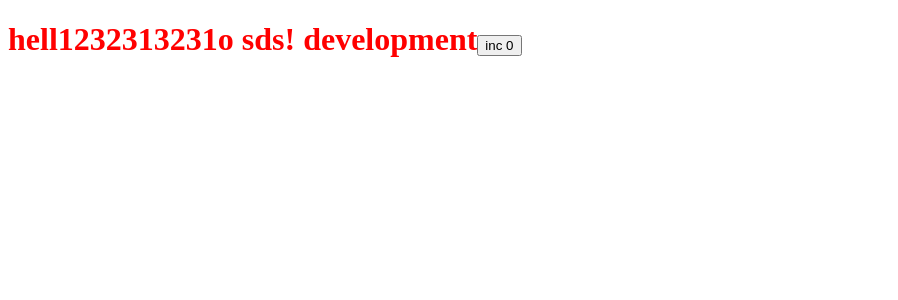
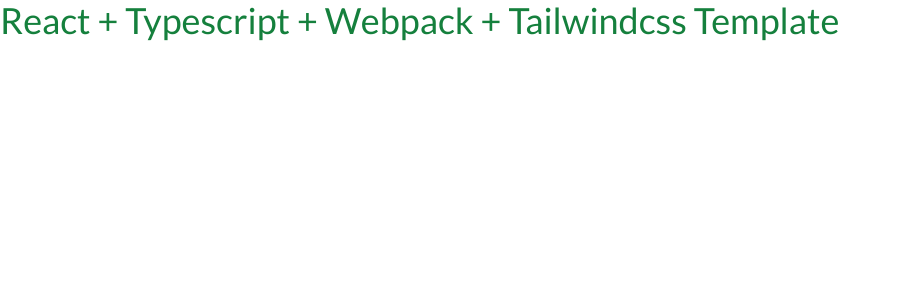
Before and after one commit to leejss/react-with-webpack, a React app: page / in a window 1280 px wide. Shown: the top 300 px of the page, without its empty margins (0-898 px from the left). Built offline with nearby package versions, Linux system fonts and the light colour scheme.

Commit message:
tailwindcss

```diff
--- a/index.html
+++ b/index.html
@@ -3,6 +3,12 @@
   <head>
     <meta charset="UTF-8" />
     <meta name="viewport" content="width=device-width, initial-scale=1.0" />
+    <link rel="preconnect" href="https://fonts.googleapis.com" />
+    <link rel="preconnect" href="https://fonts.gstatic.com" crossorigin />
+    <link
+      href="https://fonts.googleapis.com/css2?family=Lato:ital,wght@0,100;0,300;0,400;0,700;0,900;1,100;1,300;1,400;1,700;1,900&display=swap"
+      rel="stylesheet"
+    />
     <title>Hello</title>
   </head>
   <body>
--- a/package.json
+++ b/package.json
@@ -11,8 +11,12 @@
     "format": "prettier --write \"./src/**/*.{js,jsx,ts,tsx,json,css,scss,md}\""
   },
   "dependencies": {
+    "autoprefixer": "^10.4.13",
+    "postcss": "^8.4.18",
+    "postcss-loader": "^7.0.1",
     "react": "^18.2.0",
-    "react-dom": "^18.2.0"
+    "react-dom": "^18.2.0",
+    "tailwindcss": "^3.2.1"
   },
   "devDependencies": {
     "@babel/core": "^7.19.6",
--- /dev/null
+++ b/postcss.config.js
@@ -0,0 +1,6 @@
+module.exports = {
+  plugins: {
+    tailwindcss: {},
+    autoprefixer: {},
+  },
+}
--- a/src/App.tsx
+++ b/src/App.tsx
@@ -1,17 +1,7 @@
-import { useState } from 'react'
-
 const App = () => {
-  const [count, setCount] = useState(0)
   return (
-    <h1>
-      hell1232313231o sds! {process.env.NODE_ENV}
-      <button
-        onClick={() => {
-          setCount((prev) => prev + 1)
-        }}
-      >
-        inc {count}
-      </button>
+    <h1 className="text-4xl text-green-700">
+      React + Typescript + Webpack + Tailwindcss Template
     </h1>
   )
 }
--- a/src/style.css
+++ b/src/style.css
@@ -1,3 +1,7 @@
-h1 {
-  color: red;
+@tailwind base;
+@tailwind components;
+@tailwind utilities;
+
+body {
+  font-family: 'Lato', sans-serif;
 }
--- /dev/null
+++ b/tailwind.config.js
@@ -0,0 +1,8 @@
+/** @type {import('tailwindcss').Config} */
+module.exports = {
+  content: ['./src/**/*.tsx'],
+  theme: {
+    extend: {},
+  },
+  plugins: [],
+}
--- a/webpack.config.js
+++ b/webpack.config.js
@@ -23,7 +23,7 @@
       },
       {
         test: /\.css$/,
-        use: ['style-loader', 'css-loader'],
+        use: ['style-loader', 'css-loader', 'postcss-loader'],
       },
       {
         test: /\.(png|svg|jpg|jpeg|gif)$/i,
```
Also changed, not shown: 1 other file (tests, documents, lock files or other folders). Lines whose indentation alone changed are shown as unchanged.
